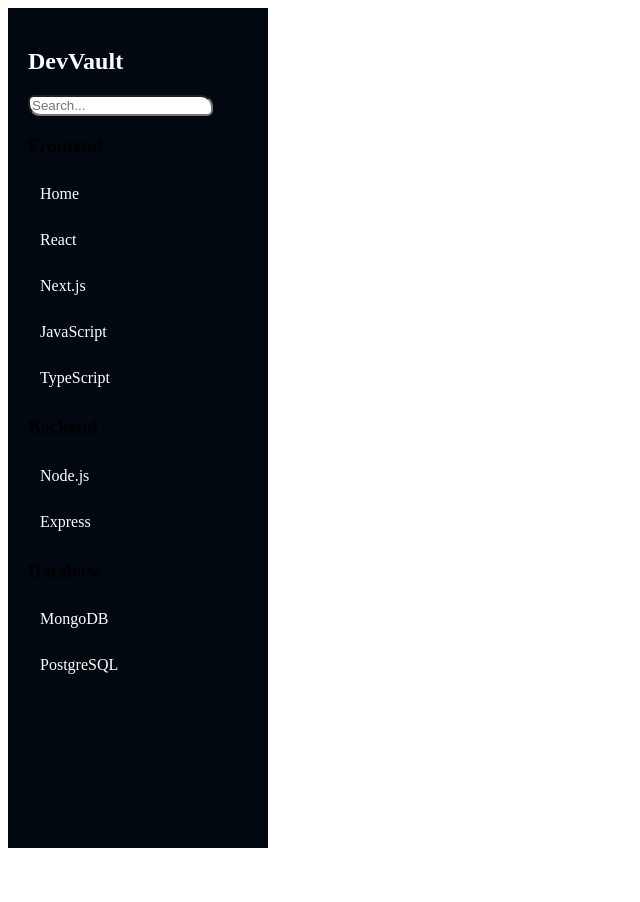
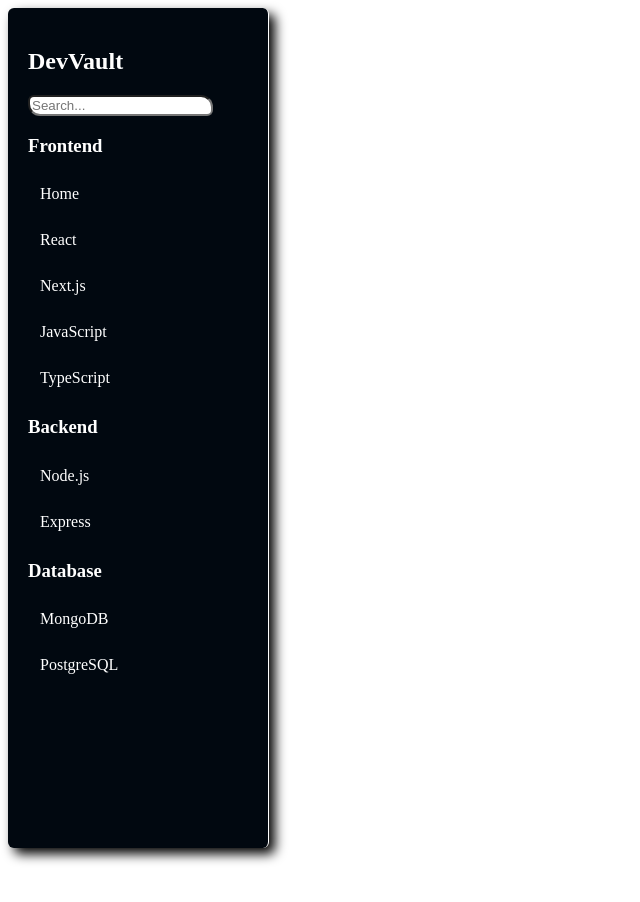
Before and after one commit to asmitbiswas/Project-Next-JS, a Next.js app in the folder app/: page / in a window 1280 px wide. Shown: the top 902 px of the page, without its empty margins (0-640 px from the left). Built offline with nearby package versions, Linux system fonts and the light colour scheme.

Commit message:
SideBar problem fixed

```diff
--- a/app/app/components/Sidebar.css
+++ b/app/app/components/Sidebar.css
@@ -4,6 +4,8 @@
   background: #010810;
   border-right: 1px solid #ffffff;
   padding: 20px;
+  border-radius: 6px ;
+  box-shadow: 6px 6px 12px black;
 }
 
 .sidebar h1 {
@@ -31,3 +33,7 @@
 input{
     border-radius: 6px 12px;
 }
+
+h3{
+    color: white;
+}
--- a/app/app/components/page.tsx
+++ b/app/app/components/page.tsx
@@ -1,5 +1,8 @@
 import Link from "next/link";
 import "./Sidebar.css";
+<style>
+@import url('https://fonts.googleapis.com/css2?family=Poppins:ital,wght@0,100;0,200;0,300;0,400;0,500;0,600;0,700;0,800;0,900;1,100;1,200;1,300;1,400;1,500;1,600;1,700;1,800;1,900&display=swap');
+</style>
 
 export default function Sidebar() {
   return (
```
